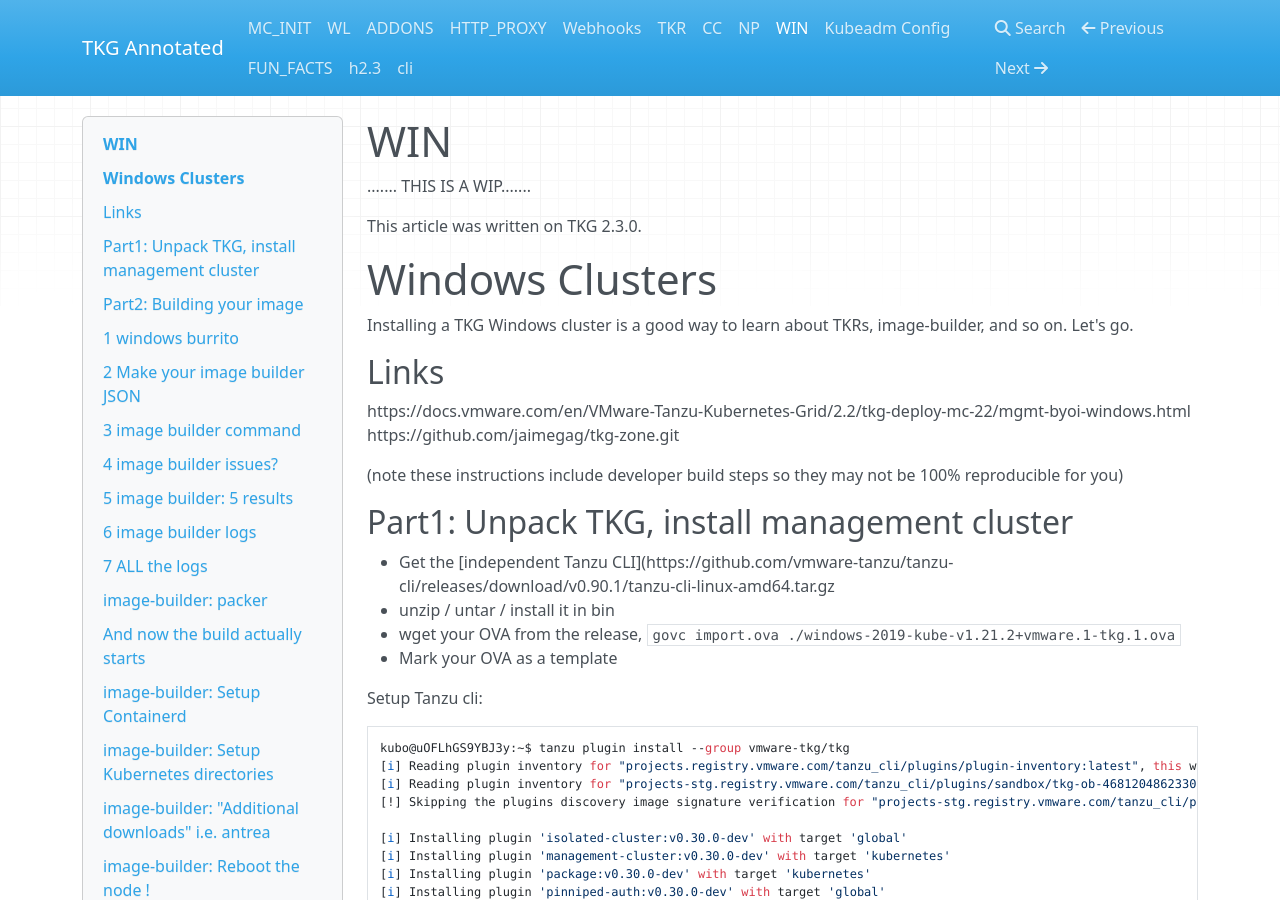
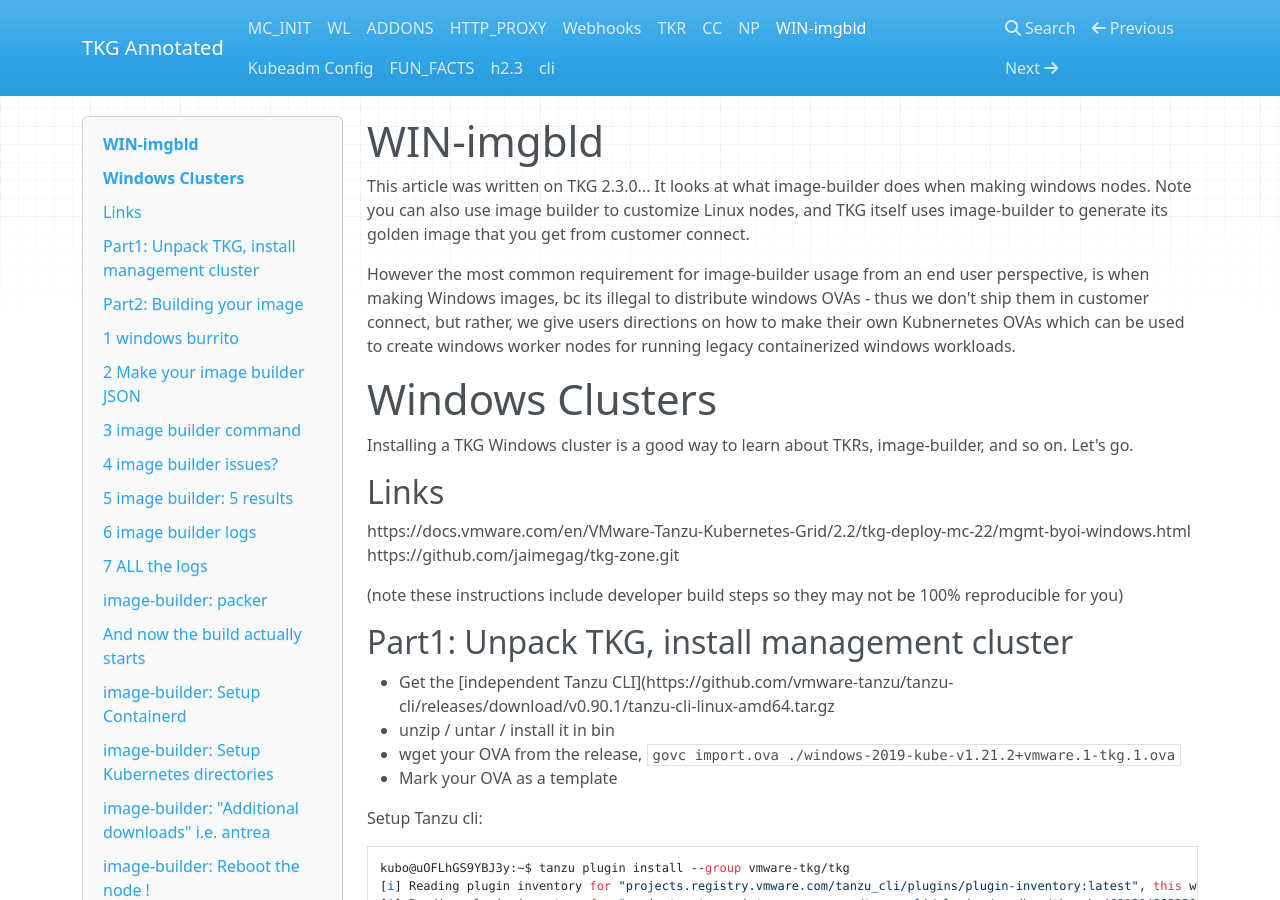
Before and after one commit to jayunit100/tanzu-install-annotated, an MkDocs documentation site: the page built from docs/z9-win.md, in a window 1280 px wide and 900 px high. Built offline with MkDocs 1.6.1, drawn with Linux system fonts in a browser that asks for light colours; nearby versions of some CDN libraries.

Commit message:
Update z9-win.md

```diff
--- a/docs/z9-win.md
+++ b/docs/z9-win.md
@@ -1,7 +1,13 @@
-# WIN
-....... THIS IS A WIP.......
-
-This article was written on TKG 2.3.0.
+# WIN-imgbld
+
+This article was written on TKG 2.3.0... It looks at what image-builder does when making windows nodes.
+Note you can also use image builder to customize Linux nodes, and TKG itself uses image-builder
+to generate its golden image that you get from customer connect.
+
+However the most common requirement for image-builder usage from an end user perspective, is when making Windows images,
+bc its illegal to distribute windows OVAs - thus we don't ship them in customer connect, but rather, we
+give users directions on how to make their own Kubnernetes OVAs which can be used to create windows worker nodes for
+running legacy containerized windows workloads.
 
 # Windows Clusters
 
```
